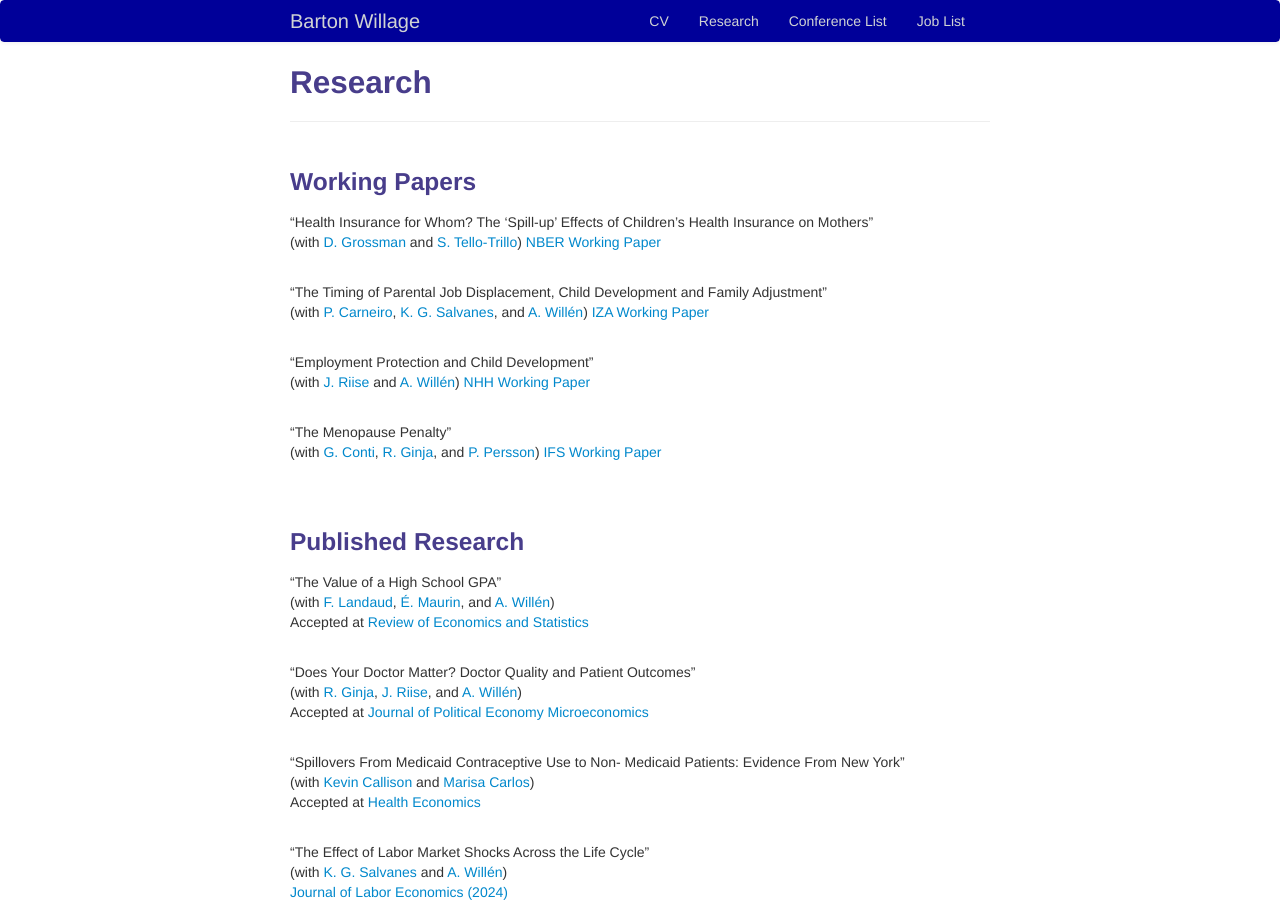
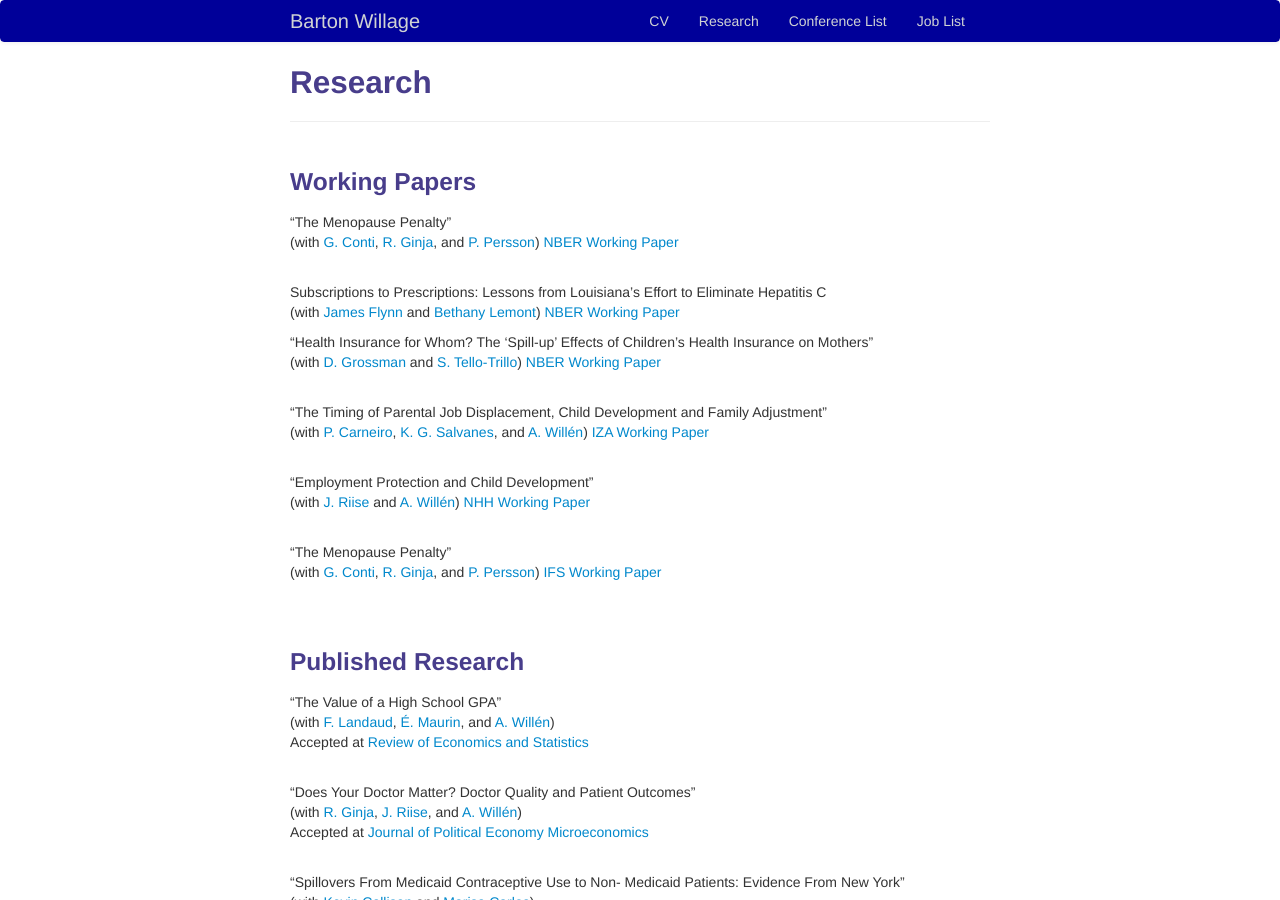
Before and after one commit to bjwillage/bjwillage.github.io, a Jekyll site: the page built from pages/research.md, in a window 1280 px wide and 900 px high. Built offline with Jekyll 4.4.1, drawn with Linux system fonts in a browser that asks for light colours.

Commit message:
Update research.md

```diff
--- a/pages/research.md
+++ b/pages/research.md
@@ -6,6 +6,15 @@ description: Barton Willage's research
 
 
 ### Working Papers
+
+"The Menopause Penalty"<br>
+(with [G. Conti](http://gabriellaconti.org), [R. Ginja](https://sites.google.com/site/rcginja/), and [P. Persson](https://web.stanford.edu/~perssonp/))
+[NBER Working Paper](https://www.nber.org/papers/w33621)
+<br><br>
+
+Subscriptions to Prescriptions: Lessons from Louisiana’s Effort to Eliminate Hepatitis C<br>
+(with [James Flynn](https://sites.google.com/colorado.edu/james-flynn) and [Bethany Lemont](https://sites.google.com/view/bethanylemont))
+[NBER Working Paper](https://www.nber.org/papers/w33617)
 
 "Health Insurance for Whom? The ‘Spill-up’ Effects of Children’s Health Insurance on Mothers"<br>
 (with [D. Grossman](https://sites.google.com/view/danielgrossman/home) and [S. Tello-Trillo](https://sebastiantellotrillo.com/))
```
